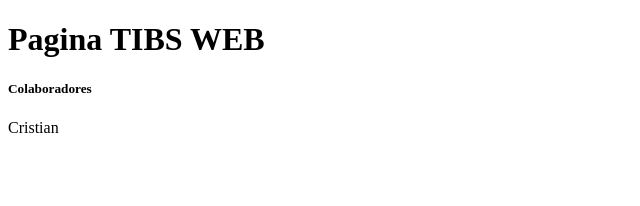
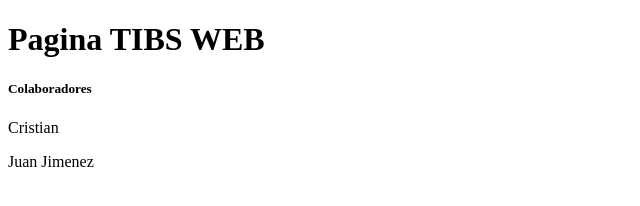
Before and after one commit to crisantrutibs/tibs-web, a plain HTML site: page index.html in a window 1280 px wide. Shown: the whole page, without its empty margins (0-640 px from the left). Drawn offline with Linux system fonts and the light colour scheme.

Commit message:
se añade colaborador

```diff
--- a/index.html
+++ b/index.html
@@ -11,6 +11,7 @@
 
     <h5>Colaboradores</h5>
     <p>Cristian</p>
+    <p> Juan Jimenez</p>
 </head>
 <body>
 
```
